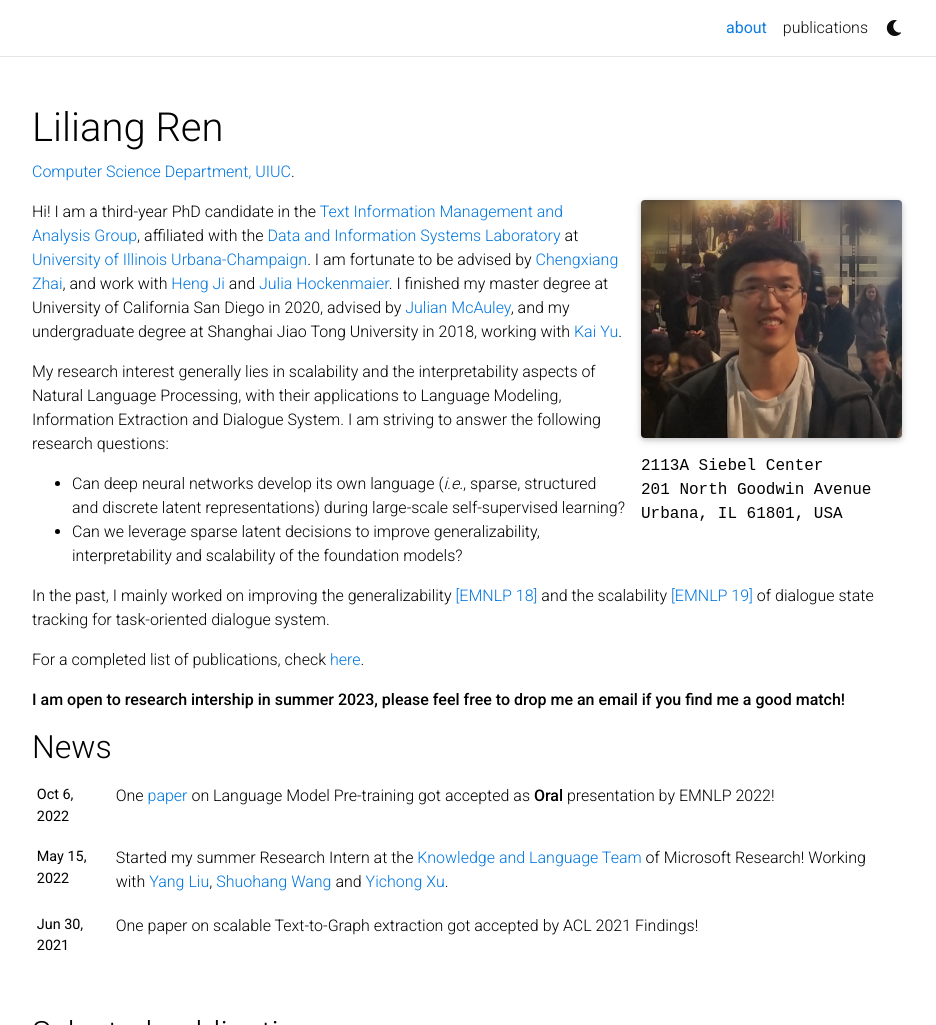
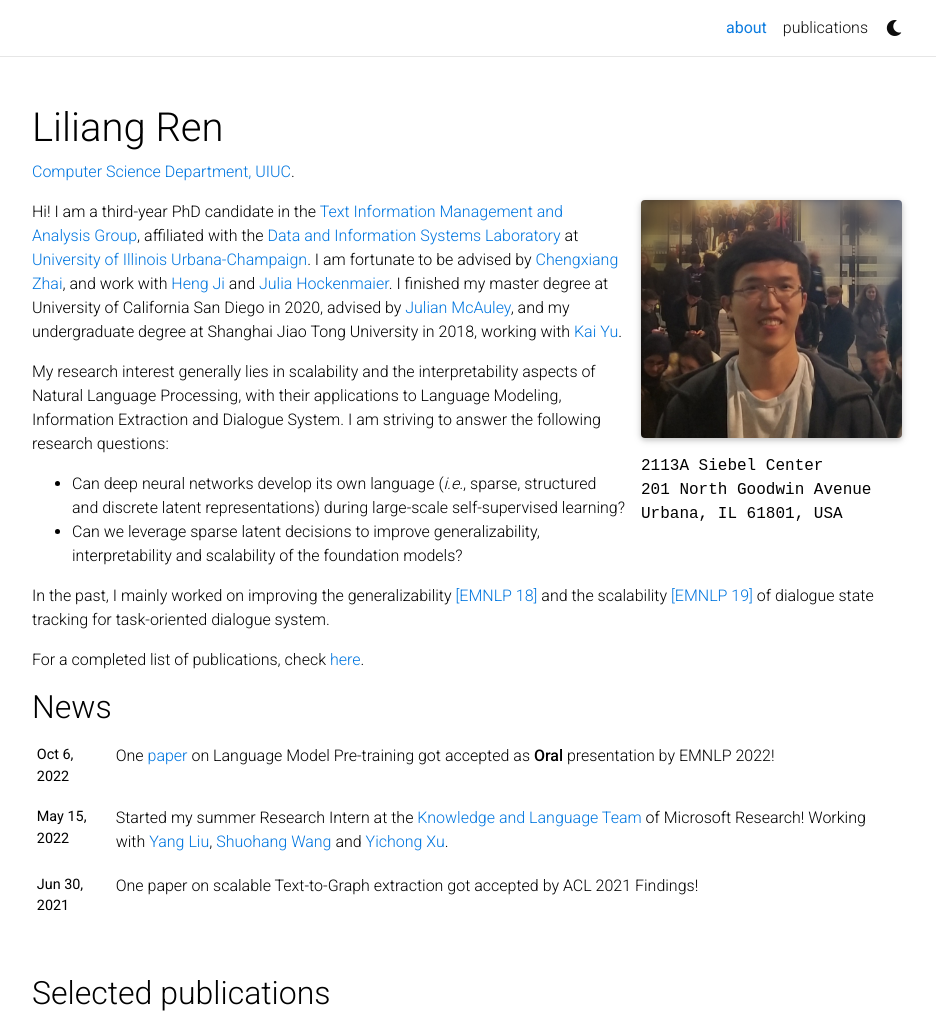
Before and after one commit to renll/renll.github.io, a Jekyll site: the page built from _pages/about.md, in a window 1280 px wide and 1335 px high, cut to the strip 0-1025 px from the top of the window. Shown: the whole strip, without its empty margins (173-1109 px from the left). Built offline with Jekyll 4.4.1, drawn with Linux system fonts in a browser that asks for light colours; full-size pictures stand in for the smaller copies a plugin makes; comment, search, counter and statistics services are not loaded; a style sheet for code colours, icons or effects is not loaded.

Commit message:
Update about.md

```diff
--- a/_pages/about.md
+++ b/_pages/about.md
@@ -28,4 +28,5 @@
 
 For a completed list of publications, check [here](/publications/).
 
-**I am open to research intership in summer 2023, please feel free to drop me an email if you find me a good match!**
+<!-- **I am open to research intership in summer 2023, please feel free to drop me an email if you find me a good match!**
+ -->
```
